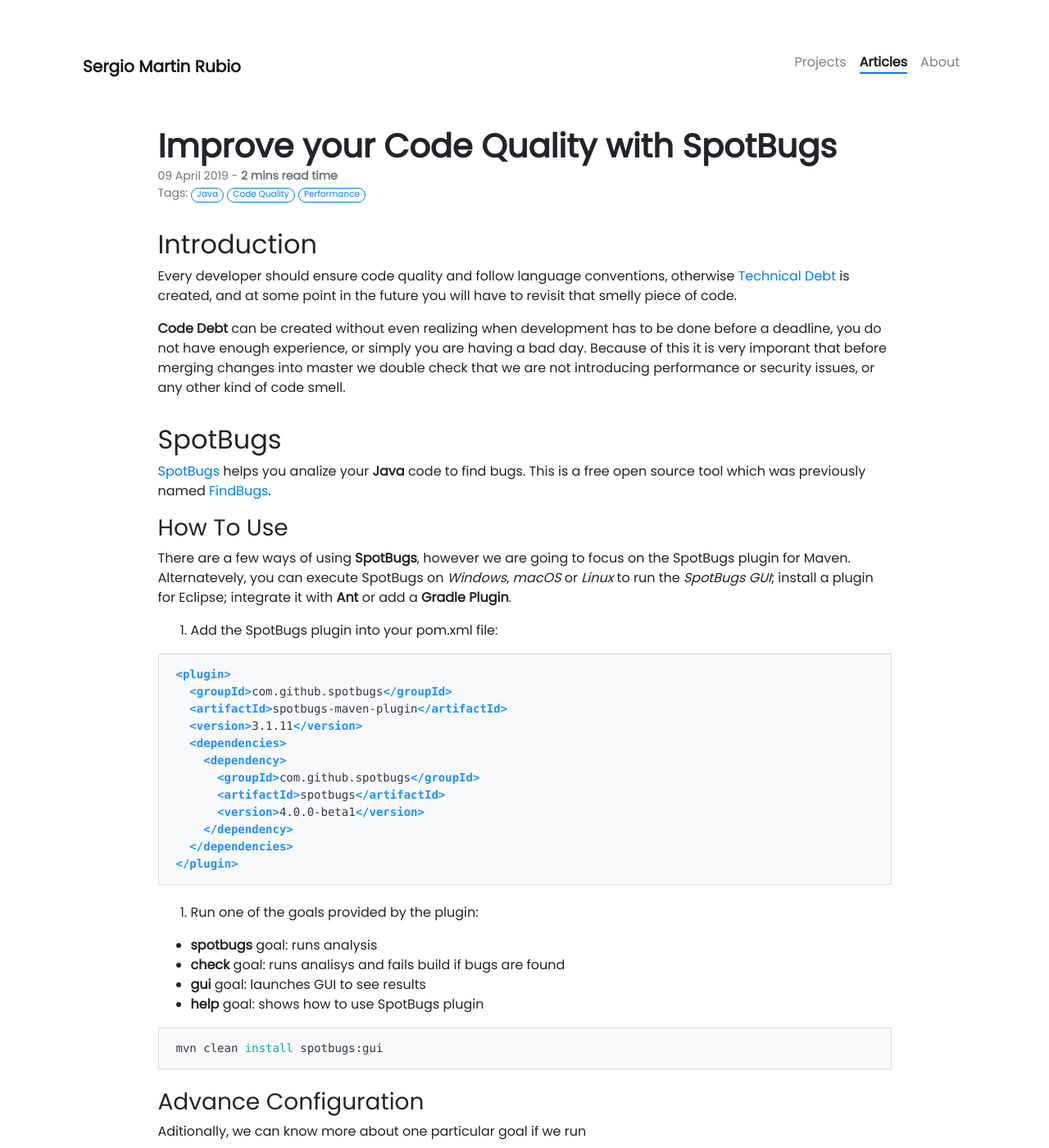
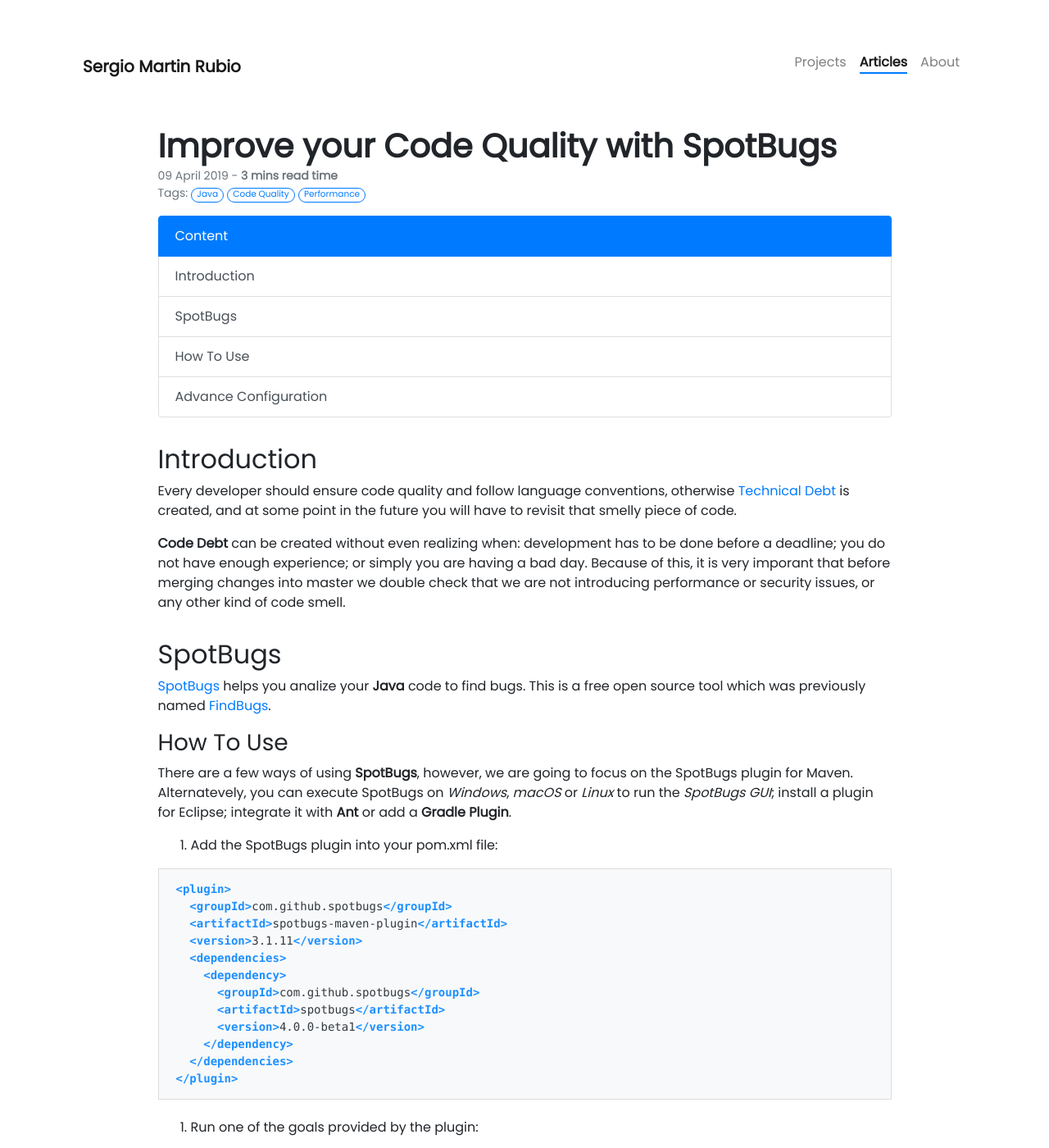
Before and after one commit to jackhman/sergio-martin-rubio-site, a Jekyll site: the page built from _posts/2019-04-09-improve-your-code-quality-with-spotbugs.md, in a window 1280 px wide and 1400 px high. Shown: the whole window at 82% size. Built offline with Jekyll 4.4.1, drawn with Linux system fonts in a browser that asks for light colours; nearby versions of some CDN libraries; our own code applies the rules of GitHub Pages for plain Markdown files; comment, search, counter and statistics services are not loaded; some of the changed text lies outside the part shown.

Commit message:
update article

````diff
--- a/_posts/2019-04-09-improve-your-code-quality-with-spotbugs.md
+++ b/_posts/2019-04-09-improve-your-code-quality-with-spotbugs.md
@@ -6,11 +6,20 @@
 description: Either you are new in Java or want to make sure you are not introducing new bugs, learn how to use SpotBugs.
 ---
 
+{%- capture list_items -%}
+Introduction
+SpotBugs
+How To Use
+Advance Configuration
+{%- endcapture -%}
+
+{% include list.html title="Content" type="toc" %}
+
 ## Introduction
 
 Every developer should ensure code quality and follow language conventions, otherwise [Technical Debt](https://medium.com/existek/what-is-technical-debt-and-how-to-calculate-it-80193e4e746d) is created, and at some point in the future you will have to revisit that smelly piece of code.
 
-**Code Debt** can be created without even realizing when development has to be done before a deadline, you do not have enough experience, or simply you are having a bad day. Because of this it is very imporant that before merging changes into master we double check that we are not introducing performance or security issues, or any other kind of code smell.
+**Code Debt** can be created without even realizing when: development has to be done before a deadline; you do not have enough experience; or simply you are having a bad day. Because of this, it is very imporant that before merging changes into master we double check that we are not introducing performance or security issues, or any other kind of code smell.
 
 ## SpotBugs
 
@@ -18,7 +27,7 @@
 
 ### How To Use
 
-There are a few ways of using **SpotBugs**, however we are going to focus on the SpotBugs plugin for Maven. Alternatevely, you can execute SpotBugs on _Windows_, _macOS_ or _Linux_ to run the _SpotBugs GUI_; install a plugin for Eclipse; integrate it with **Ant** or add a **Gradle Plugin**.
+There are a few ways of using **SpotBugs**, however, we are going to focus on the SpotBugs plugin for Maven. Alternatevely, you can execute SpotBugs on _Windows_, _macOS_ or _Linux_ to run the _SpotBugs GUI_; install a plugin for Eclipse; integrate it with **Ant** or add a **Gradle Plugin**.
 
 1. Add the SpotBugs plugin into your pom.xml file:
 
@@ -72,15 +81,50 @@
 </configuration>
 ```
 
-SpotBugs also allows advance [filter configuration](https://spotbugs.readthedocs.io/en/stable/filter.html#) in order to include or exclude specific classes or methods from the report. First we need to create a xml file where we are going to define out _Match_ elements.
+SpotBugs also allows advance [filter configuration](https://spotbugs.readthedocs.io/en/stable/filter.html#) in order to include or exclude specific classes or methods from the report. First, we need to create a xml file where we are going to define our _Match_ elements.
 
 ```shell
 cd your-project-root-folder
 touch spotbugs.xml
 ```
 
-and add in your SpotBugs plugin configuration
+and add it in your SpotBugs plugin configuration
 
 ```xml
 <includeFilterFile>spotbugs.xml</includeFilterFile>
 ```
+A filter file is a _XML_ file with a parent FindBugsFilter tag which contains as many `Match` tags as you want, and each `Match` element accepts many ![types of Match clauses](https://spotbugs.readthedocs.io/en/stable/filter.html#types-of-match-clauses). Moreover, you can use [Java regular expressions](https://docs.oracle.com/javase/8/docs/api/java/util/regex/Pattern.html) to include/exclude classes, methods, fields or sources.
+
+An example with some of the SpotBugs clauses can be found below.
+
+```xml
+<FindBugsFilter>
+    <Match>
+        <Class name="com.sergiomartinrubio.spotbugsexample.PerformanceBugs" />
+        <Bug category="PERFORMANCE" />
+    </Match>
+    <Match>
+        <Class name="com.sergiomartinrubio.spotbugsexample.CorrectnessBugs" />
+        <Not>
+            <Method name="test" />
+        </Not>
+    </Match>
+    <Match>
+        <Class name="com.sergiomartinrubio.spotbugsexample.BadPracticeBugs" />
+        <Or>
+            <Method name="removeAllFromCollection" returns="void" />
+            <Method name="NamingConvention" returns="void" />
+        </Or>
+        <Bug category="BAD_PRACTICE" />
+    </Match>
+
+    <Match>
+        <Package name="~.*\.spotbugsexample" />
+        <Bug pattern="UCF_USELESS_CONTROL_FLOW" />
+    </Match>
+</FindBugsFilter>
+```
+
+<p class="text-center">
+{% include button.html link="https://github.com/smartinrub/spotbugs-example" text="Code Examples" style="btn-dark" %}
+</p>
````
Also changed, not shown: _posts/2018-09-24-take-unit-testing-to-the-next-level-with-junit-5.md (+8 -0 lines).
